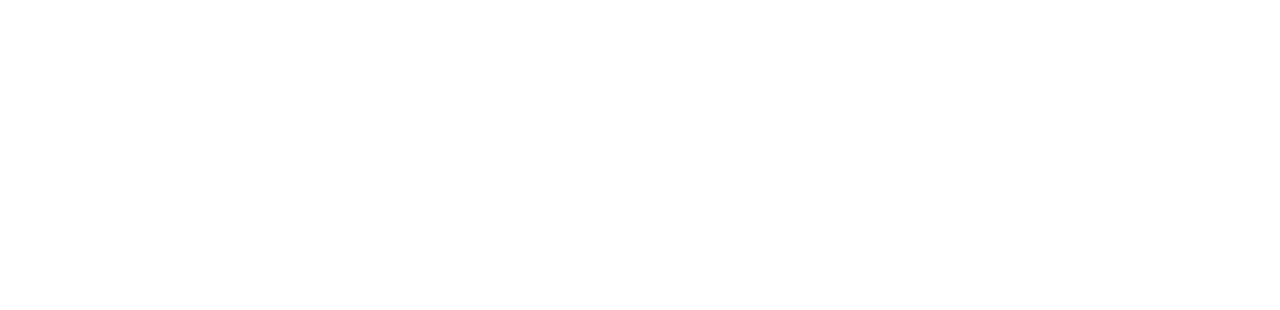
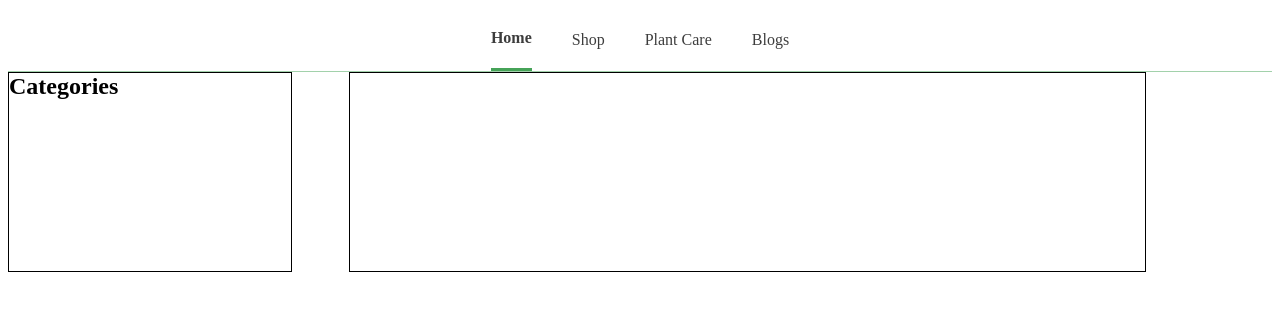
Before and after one commit to Sardor0795/rjs_tutorial, a React (Create React App) app: page /home in a window 1280 px wide. Shown: the top 310 px of the page. Built offline with nearby package versions, Linux system fonts and the light colour scheme.

Commit message:
Main style styled

```diff
--- a/src/index.css
+++ /dev/null
@@ -1,5 +0,0 @@
-* {
-  box-sizing: border-box;
-  padding: 0;
-  margin: 0;
-}
--- a/src/index.jsx
+++ b/src/index.jsx
@@ -1,15 +1,18 @@
 import React from "react";
 import ReactDOM from "react-dom/client";
 import { BrowserRouter as Router } from "react-router-dom";
-import "./index.css";
+import "./style.jsx";
 
 // import { ReactDomSix } from "./router_6";
-// import { GreenShop } from "./router_6/greenshop";
+import { GreenShop } from "./router_6/greenshop";
+import { Div } from "./style.jsx";
 
 const root = ReactDOM.createRoot(document.getElementById("root"));
 root.render(
-  <Router>
-    {/* <ReactDomSix /> */}
-    {/* <GreenShop/> */}
-  </Router>
+  <Div>
+    <Router>
+      {/* <ReactDomSix /> */}
+      <GreenShop />
+    </Router>
+  </Div>
 );
--- /dev/null
+++ b/src/style.jsx
@@ -0,0 +1,9 @@
+import styled from "styled-components";
+
+export const Div = styled.div`
+  * {
+    box-sizing: border-box;
+    padding: 0;
+    margin: 0;
+  }
+`;
```
